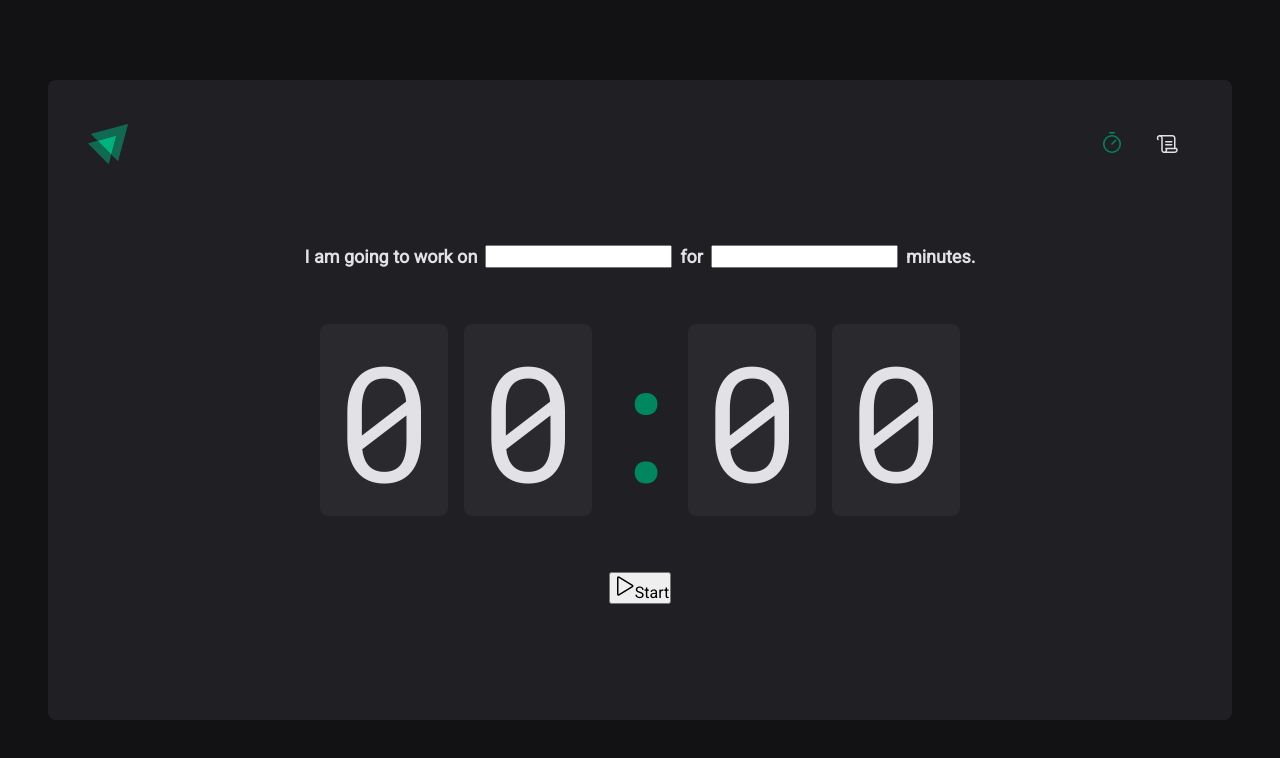
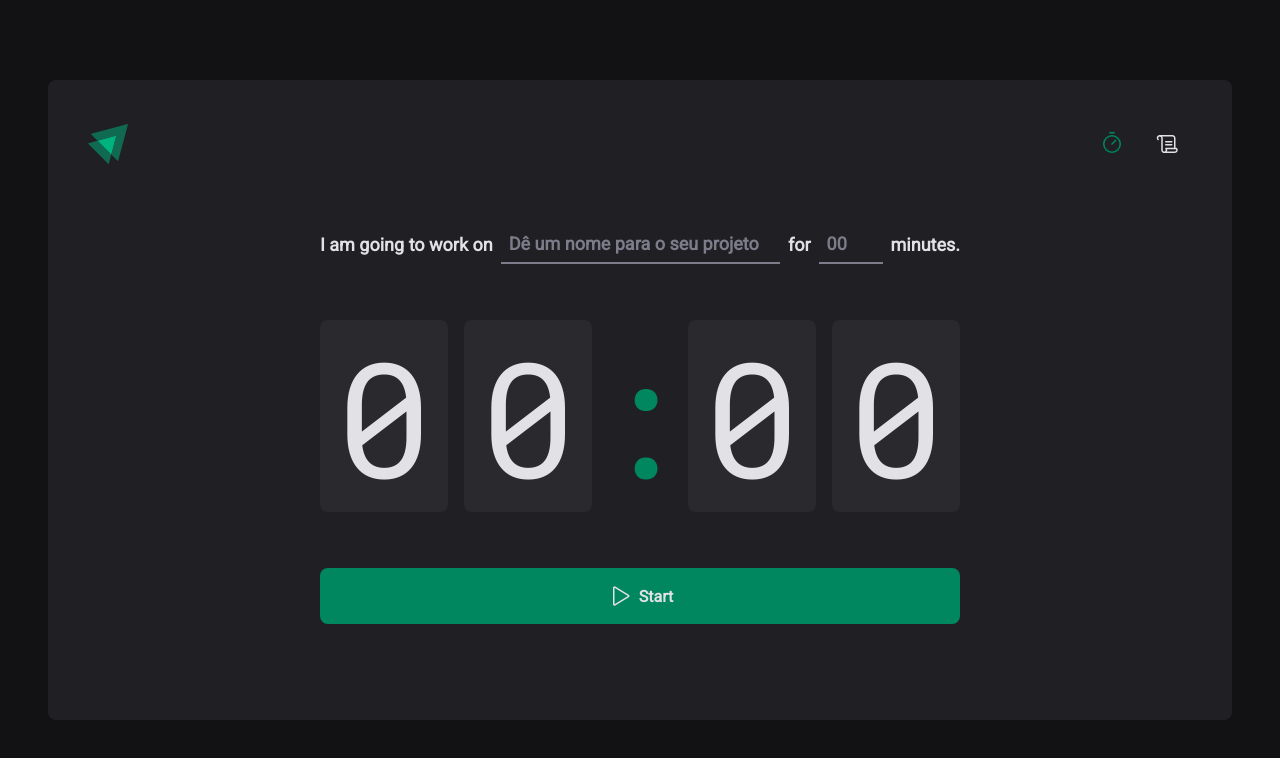
Before and after one commit to carlosmsv/timer, a React (Vite) app: page / in a window 1280 px wide. Shown: the top 758 px of the page. Built offline with nearby package versions, Linux system fonts and the light colour scheme.

Commit message:
:recycle::lipstick:add styles for form, buttons and inputs

```diff
--- a/src/pages/Home/index.tsx
+++ b/src/pages/Home/index.tsx
@@ -3,7 +3,10 @@
   CountdownContainer,
   FormContainer,
   HomeContainer,
+  MinutesAmountInput,
   Separator,
+  StartCountdownButton,
+  TaskInput,
 } from './styles'
 
 export function Home() {
@@ -12,10 +15,14 @@
       <form action="">
         <FormContainer>
           <label htmlFor="task">I am going to work on</label>
-          <input id="task" />
+          <TaskInput id="task" placeholder="Dê um nome para o seu projeto" />
 
           <label htmlFor="minutesAmount">for</label>
-          <input type="number" id="minutesAmount" />
+          <MinutesAmountInput
+            type="number"
+            id="minutesAmount"
+            placeholder="00"
+          />
 
           <span>minutes.</span>
         </FormContainer>
@@ -28,10 +35,10 @@
           <span>0</span>
         </CountdownContainer>
 
-        <button type="submit">
+        <StartCountdownButton type="submit">
           <Play size={24} />
           Start
-        </button>
+        </StartCountdownButton>
       </form>
     </HomeContainer>
   )
--- a/src/pages/Home/styles.ts
+++ b/src/pages/Home/styles.ts
@@ -30,6 +30,32 @@
   font-size: 1.125rem;
   font-weight: bold;
   flex-wrap: wrap;
+`
+const BaseInput = styled.input`
+  background: transparent;
+  height: 2.5rem;
+  border: 0;
+  border-bottom: 2px solid ${(props) => props.theme['gray-500']};
+  font-weight: bold;
+  font-size: 1.125rem;
+  padding: 0 0.5rem;
+  color: ${(props) => props.theme['gray-100']};
+
+  &:focus {
+    box-shadow: none;
+    border-color: ${(props) => props.theme['green-500']};
+  }
+
+  &::placeholder {
+    color: ${(props) => props.theme['gray-500']};
+  }
+`
+export const TaskInput = styled(BaseInput)`
+  flex: 1;
+`
+
+export const MinutesAmountInput = styled(BaseInput)`
+  width: 4rem;
 `
 
 export const CountdownContainer = styled.div`
@@ -66,3 +92,30 @@
     font-size: 1.5rem;
   }
 `
+export const StartCountdownButton = styled.button`
+  width: 100%;
+  border: 0;
+  padding: 1rem;
+  border-radius: 8px;
+
+  display: flex;
+  align-items: center;
+  justify-content: center;
+
+  gap: 0.5rem;
+  font-weight: bold;
+
+  cursor: pointer;
+
+  background: ${(props) => props.theme['green-500']};
+  color: ${(props) => props.theme['gray-100']};
+
+  &:disabled {
+    opacity: 0.7;
+    cursor: not-allowed;
+  }
+
+  &:not(:disabled):hover {
+    background: ${(props) => props.theme['green-700']};
+  }
+`
```
